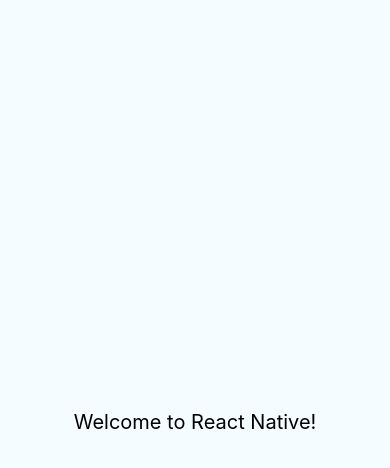
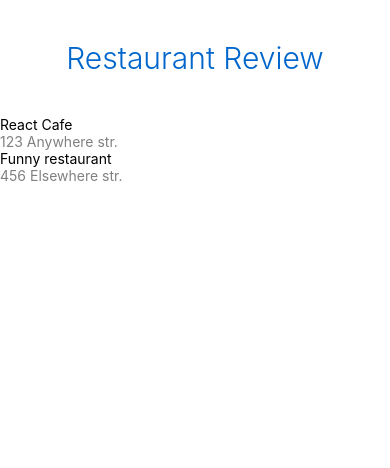
Before and after one commit to sshest/restaurant-review-react-native-app, a React Native app: screen / in a window 390 px wide. Shown: the top 468 px of the page. Built offline with nearby package versions, Linux system fonts and the light colour scheme.

Commit message:
Use View and Text components

```diff
--- a/App.js
+++ b/App.js
@@ -1,31 +1,31 @@
 import React, {Component} from 'react';
-import {StyleSheet, Text, View} from 'react-native';
+
+import { Text, View } from 'react-native';
 
 export default class App extends Component {
   render() {
     return (
-      <View style={styles.container}>
-        <Text style={styles.welcome}>Welcome to React Native!</Text>
+      <View>
+        <Text style={{
+            padding: 40,
+            fontSize: 30,
+            textAlign: 'center',
+            color: '#0066CC',
+            fontWeight: '300'
+        }}>Restaurant Review</Text>
+          <Text>
+              React Cafe
+          </Text>
+          <Text style={{color: 'grey'}}>
+              123 Anywhere str.
+          </Text>
+          <Text>
+              Funny restaurant
+          </Text>
+          <Text style={{color: 'grey'}}>
+              456 Elsewhere str.
+          </Text>
       </View>
     );
   }
 }
-
-const styles = StyleSheet.create({
-  container: {
-    flex: 1,
-    justifyContent: 'center',
-    alignItems: 'center',
-    backgroundColor: '#F5FCFF',
-  },
-  welcome: {
-    fontSize: 20,
-    textAlign: 'center',
-    margin: 10,
-  },
-  instructions: {
-    textAlign: 'center',
-    color: '#333333',
-    marginBottom: 5,
-  },
-});
```
